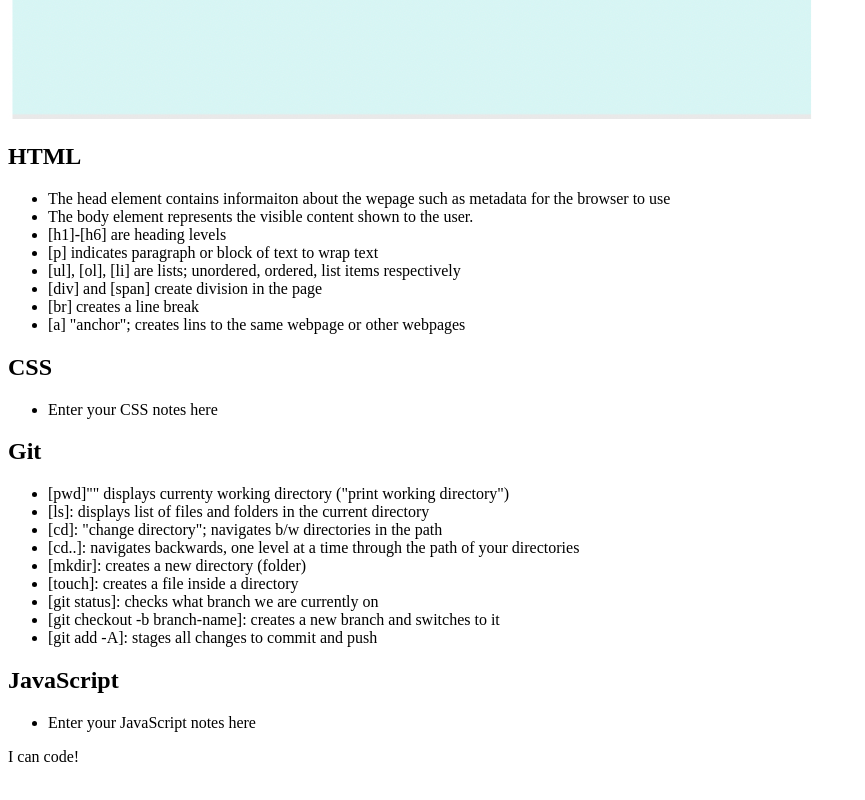
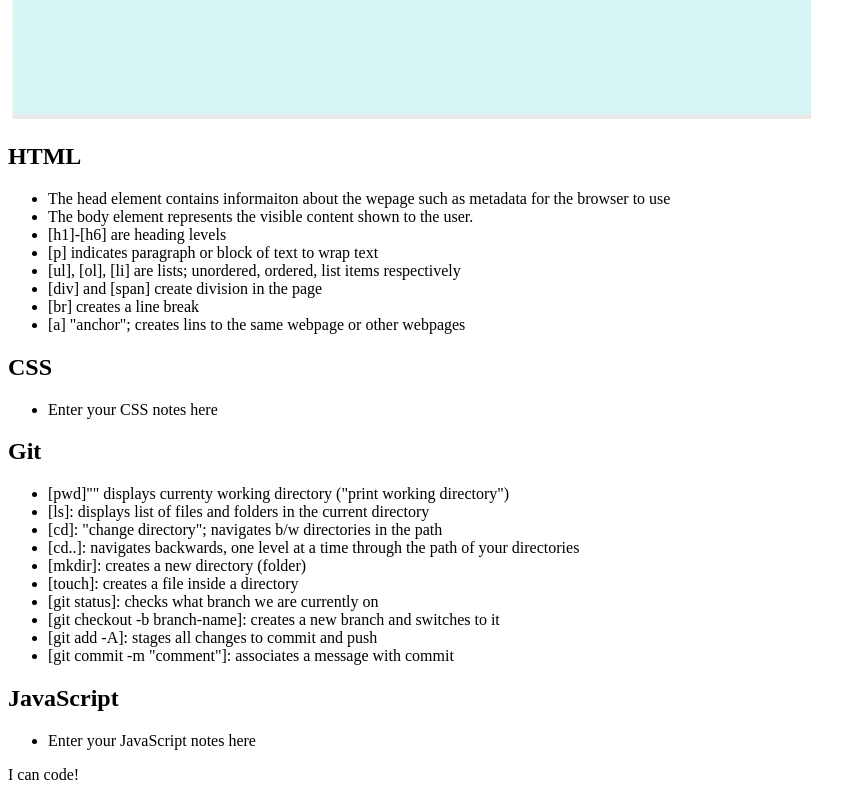
Before and after one commit to Airen22/prework-study-guide, a plain HTML site: page index.html in a window 1280 px wide. Shown: the part 737-1537 px from the top of the page, without its empty margins (0-865 px from the left). Drawn offline with Linux system fonts and the light colour scheme.

Commit message:
added code to HTML file

```diff
--- a/index.html
+++ b/index.html
@@ -45,6 +45,7 @@
           <li> [git status]: checks what branch we are currently on</li>
           <li> [git checkout -b branch-name]: creates a new branch and switches to it</li>
           <li> [git add -A]: stages all changes to commit and push</li>
+          <li> [git commit -m "comment"]: associates a message with commit</li>
         </ul>
       </section>
 
```
